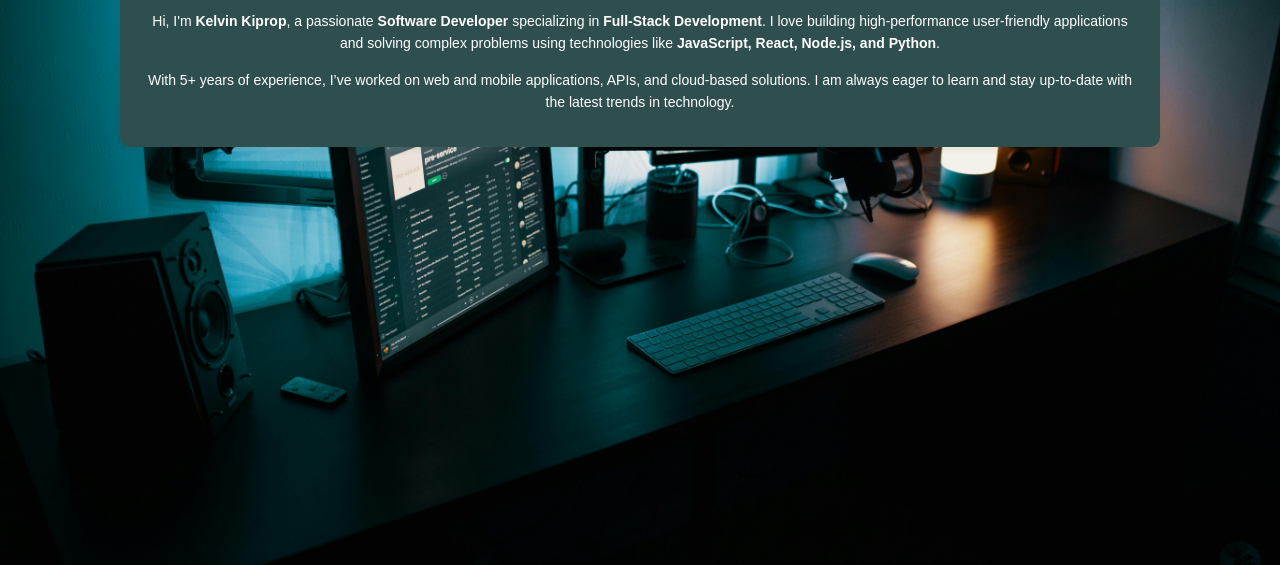
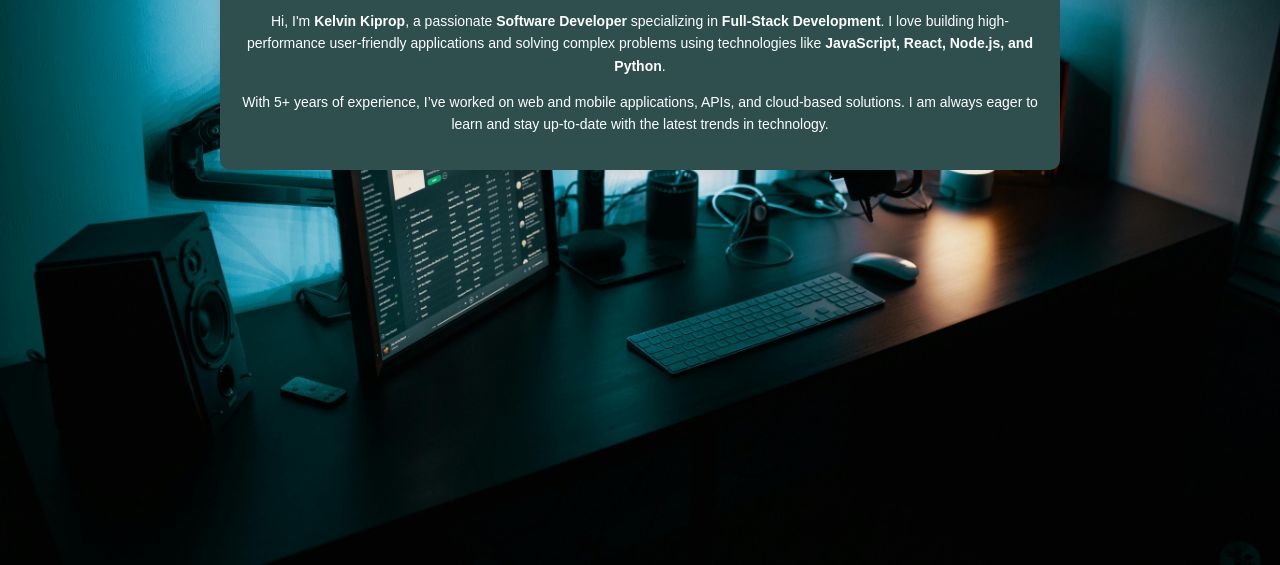
Before and after one commit to kelkiprop/my_portfolio, a plain HTML site: page about.html in a window 1280 px wide. Shown: the part 235-800 px from the top of the page. Drawn offline with Linux system fonts and the light colour scheme.

Commit message:
third commit

```diff
--- a/about.css
+++ b/about.css
@@ -15,7 +15,7 @@ body {
     font-family: sans-serif;
 }
 .container {
-    max-width: 1000px;
+    max-width: 800px;
     margin: 50px auto;
     padding: 20px;
     background: darkslategray;
--- a/skills.css
+++ b/skills.css
@@ -6,7 +6,7 @@ body {
     text-align: center;
 }
 .container {
-    max-width: 1000px;
+    max-width: 800px;
     margin: 50px auto;
     padding: 20px;
     background: darkslategray;
```
